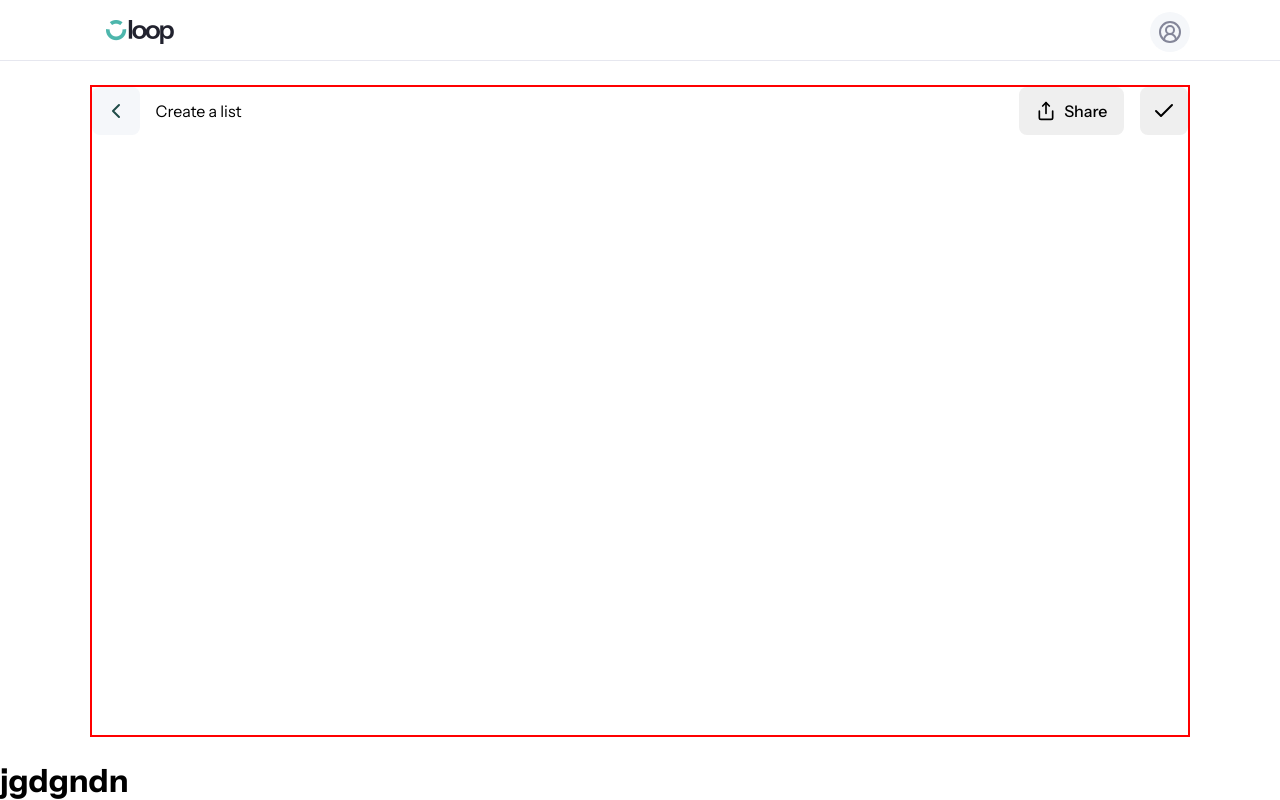
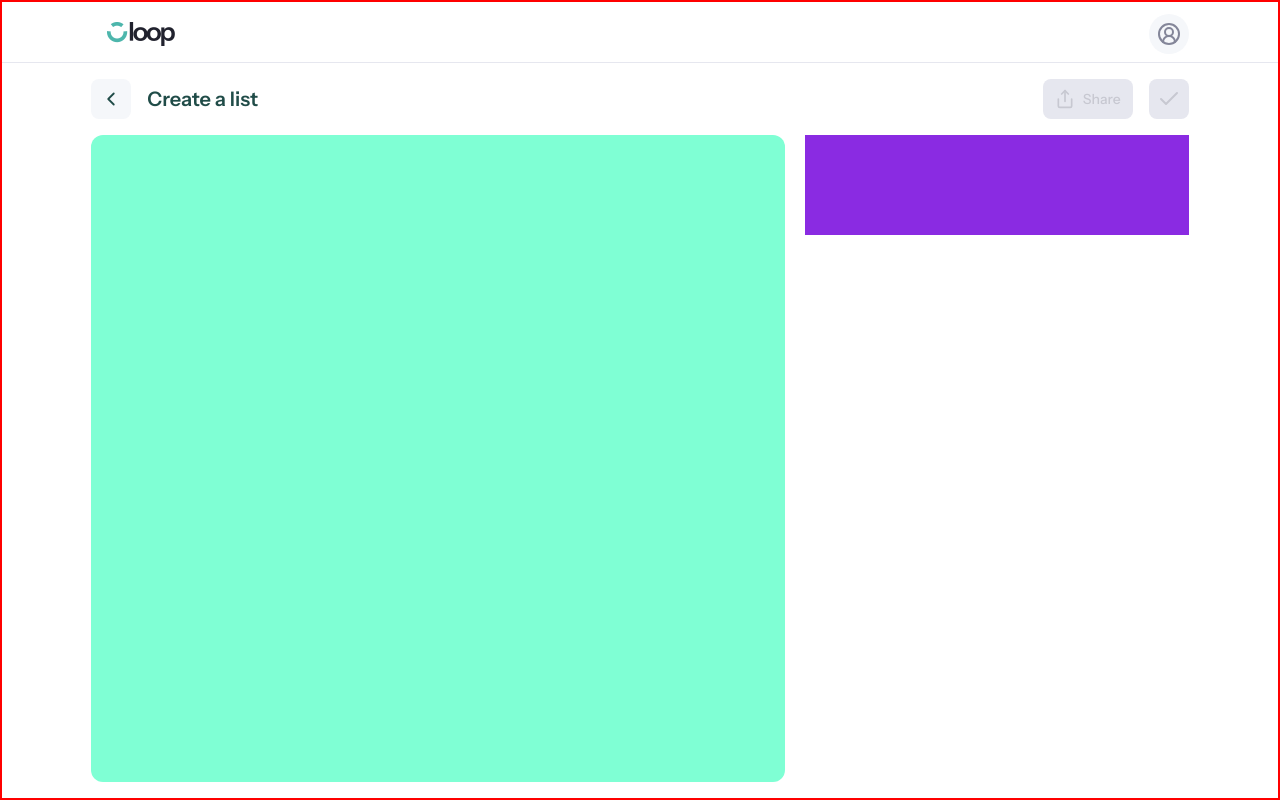
Before and after one commit to TheLoneDsgner/Loop, a React (Vite) app: page /create-loop in a window 1280 px wide. Built offline with nearby package versions, Linux system fonts and the light colour scheme.

Commit message:
create quick

```diff
--- a/src/components/Button/Button.module.css
+++ b/src/components/Button/Button.module.css
@@ -69,9 +69,12 @@
 
 /* States */
 .btn:disabled {
-  opacity: 0.5;
+  /* opacity: 0.5; */
   cursor: not-allowed;
-  filter: grayscale(0.5);
+  /* filter: grayscale(0.5); */
+  color: var(--lp-colors-btn-text-disabled);
+  background-color: var( --lp-colors-btn-disabled-inactive);
+  border: none;
 }
 
 .loading {
--- a/src/components/Header.modules.css
+++ b/src/components/Header.modules.css
@@ -66,7 +66,7 @@
     display: flex;
     flex-direction: row;
     justify-content: space-between;
-    gap: 8px;
+    gap: 16px;
 }
 .header-left-items{
     width: fit-content;
@@ -79,7 +79,14 @@
 .header-back-btn{
     width: fit-content;
 }
-
+.header-text{
+    width: fit-content;
+    text-wrap: nowrap;
+    font-size: 1.25rem;
+    font-weight: 600;
+    line-height: 1.875rem;
+    color:  var(--lp-colors-content-display-text-primary);
+}
 .btn-header{
     display: flex;
     width: fit-content;
--- a/src/components/HeaderCreate.jsx
+++ b/src/components/HeaderCreate.jsx
@@ -1,7 +1,6 @@
 import Button from './Button/Button';
 import './Header.modules.css'
 import { useNavigate } from 'react-router';
-import { Check, Share } from 'lucide-react';
 
 const HeaderCreate = ({createBackButton, headerText, shareBtn, saveBtn}) => {
     const navigate = useNavigate();
@@ -13,14 +12,13 @@ const HeaderCreate = ({createBackButton, headerText, shareBtn, saveBtn}) => {
                         {createBackButton}
                 </div>
 
-                <span>{headerText}</span>
+                <span className='header-text'>{headerText}</span>
             </div>
+
             <div className='btn-header'>
                 {shareBtn}
                 {saveBtn}
             </div>
-
-
 
         </div>
      );
--- a/src/pages/Create-loop.jsx
+++ b/src/pages/Create-loop.jsx
@@ -4,45 +4,45 @@ import Button from "../components/Button/Button";
 import { ChevronLeft, Check, Share } from "lucide-react";
 import HeaderCreate from '../components/HeaderCreate';
 
-const CreateList = (props) => {
+const CreateList = ( ) => {
     return (
         <div className="create-list_main">
             <NavBarDash />
 
             <div className="create_container">
                     <HeaderCreate
-                        createBackButton={<Button variant='systemIcon' size='lg' > <ChevronLeft size={24} aria-label='chevron left icon' /> </Button>}
+                        createBackButton={<Button variant='systemIcon' size='md' > <ChevronLeft size={24} aria-label='chevron left icon' /> </Button>}
 
                         headerText={'Create a list'}
 
-                        // shareBtn={<Button size='lg'> <Share aria-label='arrow right icon' size={24} /> Share</Button>}
-
-                        // saveBtn={<Button size='lg'> <Share aria-label='arrow right icon' size={24} /> Share</Button>}
-
                         shareBtn={
                             <div className="header-buttons">
-                                <div><Button variant='disabled' size='lg'> <Share size={20} /> Share</Button></div>
+                                <div><Button variant='secondary' disabled size='md'> <Share size={20} /> Share</Button></div>
                             </div>
                         }
                         saveBtn={
                             <div className="header-buttons">
-                                <div><Button variant='disabled' iconOnly size='lg'> <Check size={24} /></Button></div>
+                                <div><Button disabled iconOnly size='md'> <Check size={24} /></Button></div>
                             </div>
                         }
                     > </HeaderCreate>
 
+                <div className="list-and-form_container">
+                    <div className="list_container">
+                        <div className="header_list-container">
 
+                        </div>
+                        <div className="list-items-wrapper">
 
+                        </div>
+                        <div className="footer_list-container">
 
+                        </div>
+                    </div>
 
-
-                <div className="list-and-form_container">
-                    <div className="list_wrapper"></div>
                     <div className="form_wrapper"></div>
                 </div>
             </div>
-
-            <h1>jgdgndn</h1>
         </div>
      );
 }
--- a/src/pages/CreateLoop.modules.css
+++ b/src/pages/CreateLoop.modules.css
@@ -1,15 +1,40 @@
 .create-list_main{
     background-color: blueviolet;
     width: 100%;
-    height: 100lvh;
+    border: 2px solid red;
 }
 .create_container{
     width: 86%;
     height: 100%;
-    margin: 24px 0;
-    border: 2px solid red;
+    margin: 16px 0;
+    gap: 16px;
+    display: flex;
+    flex-direction: column;
 }
 
  .header-buttons{
     width: fit-content;
  }
+
+ .list-and-form_container{
+    width: 100%;
+    height: 100%;
+    display: flex;
+    flex-direction: row;
+    gap: 20px;
+ }
+
+ .list_container{
+    max-width: 65%;
+    height: 100%;
+    display: flex;
+    flex-direction: column;
+    padding: 16px;
+    border-radius: 12px;
+    background-color: aquamarine;
+ }
+ .form_wrapper{
+    max-width: 35%;
+    height: 100px;
+    background-color: blueviolet;
+ }
```
